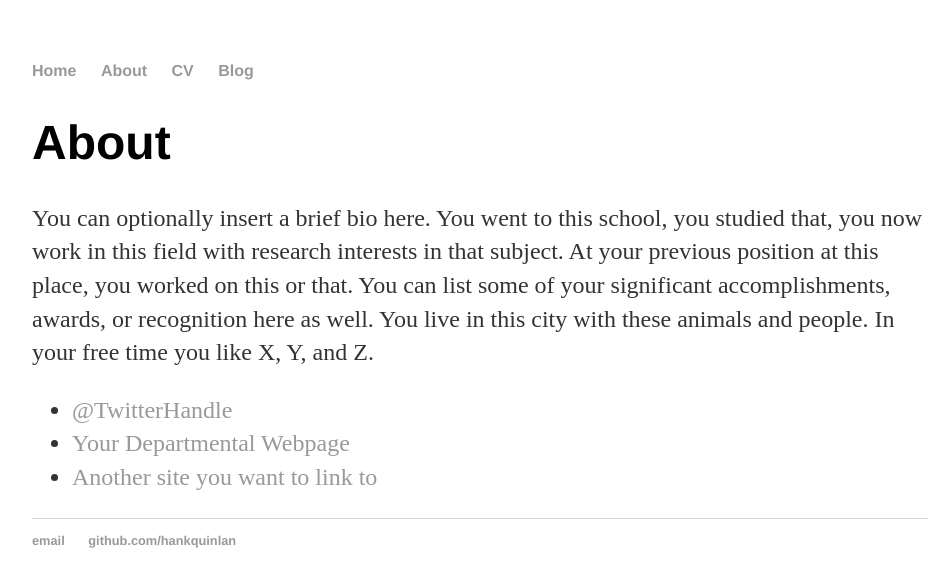
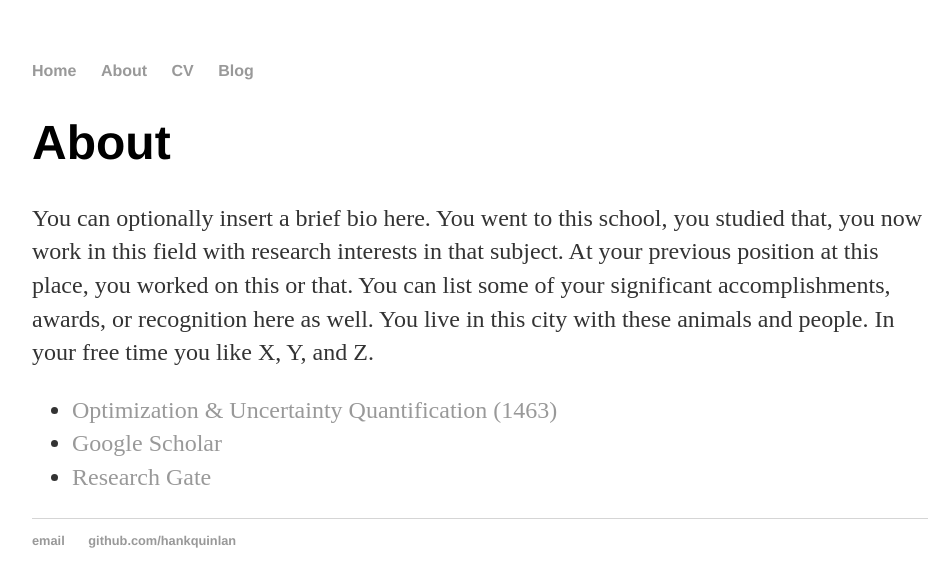
Before and after one commit to anhvt2/anhvt2.github.io, a Jekyll site: the page built from about/index.html, in a window 1280 px wide. Shown: the top 587 px of the page, without its empty margins (160-1112 px from the left). Built offline with Jekyll 4.4.1, drawn with Linux system fonts in a browser that asks for light colours.

Commit message:
update main index.html

```diff
--- a/about/index.html
+++ b/about/index.html
@@ -8,8 +8,8 @@
 			<p>You can optionally insert a brief bio here. You went to this school, you studied that, you now work in this field with research interests in that subject. At your previous position at this place, you worked on this or that. You can list some of your significant accomplishments, awards, or recognition here as well. You live in this city with these animals and people. In your free time you like X, Y, and Z.</p>
 
 			<ul class="contacts">
-				<li><a href="#">@TwitterHandle</a></li>
-				<li><a href="#">Your Departmental Webpage</a></li>
-				<li><a href="#">Another site you want to link to</a></li>
+				<li><a href="https://cfwebprod.sandia.gov/cfdocs/CompResearch/templates/insert/dept.cfm?org=01463">Optimization & Uncertainty Quantification (1463)</a></li>
+				<li><a href="https://scholar.google.com/citations?user=aucwGbsAAAAJ&hl=en">Google Scholar</a></li>
+				<li><a href="https://www.researchgate.net/profile/Anh_Tran239">Research Gate</a></li>
 				</ul>
 		</div>
--- a/index.html
+++ b/index.html
@@ -5,5 +5,5 @@ title: Anh Tran (SNL)
 
 		<div class="blurb">
 			<h1>Hi, my name is Anh Tran and this is my personal website.</h1>
-			<p>I work on the interface of uncertainty quantification, optimization, machine learning, and applications to materials science. <a href="/about">Read more about my life...</a></p>
+			<p>I work on the interface of uncertainty quantification, optimization, machine learning, and applications to materials science. Most of my publication are available on arXiv and ResearchGate. I'm widely open for any collaboration, so please let me know if you would like to solve a problem together.<a href="/about">Read more about my life...</a></p>
 		</div>
```
